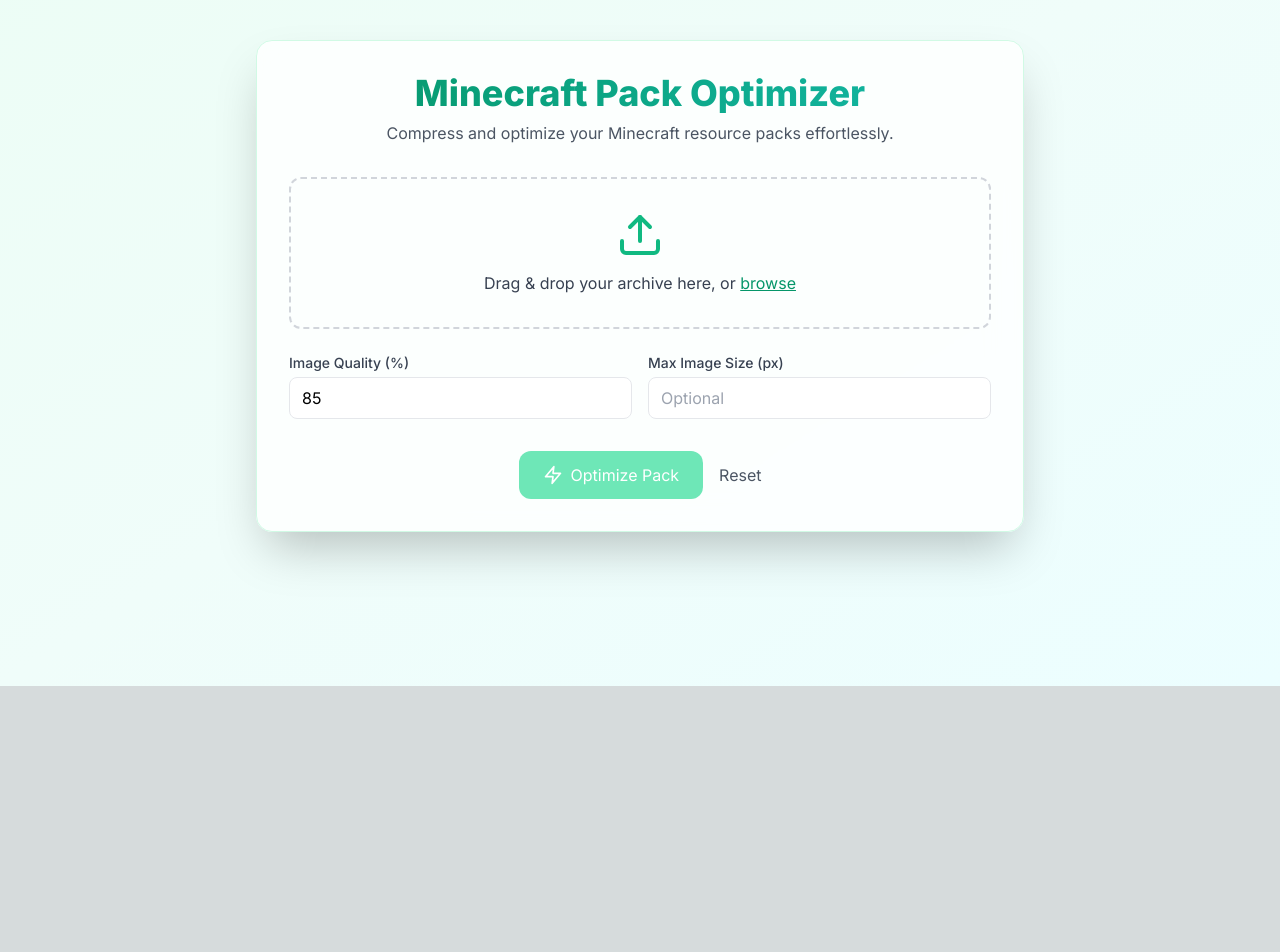
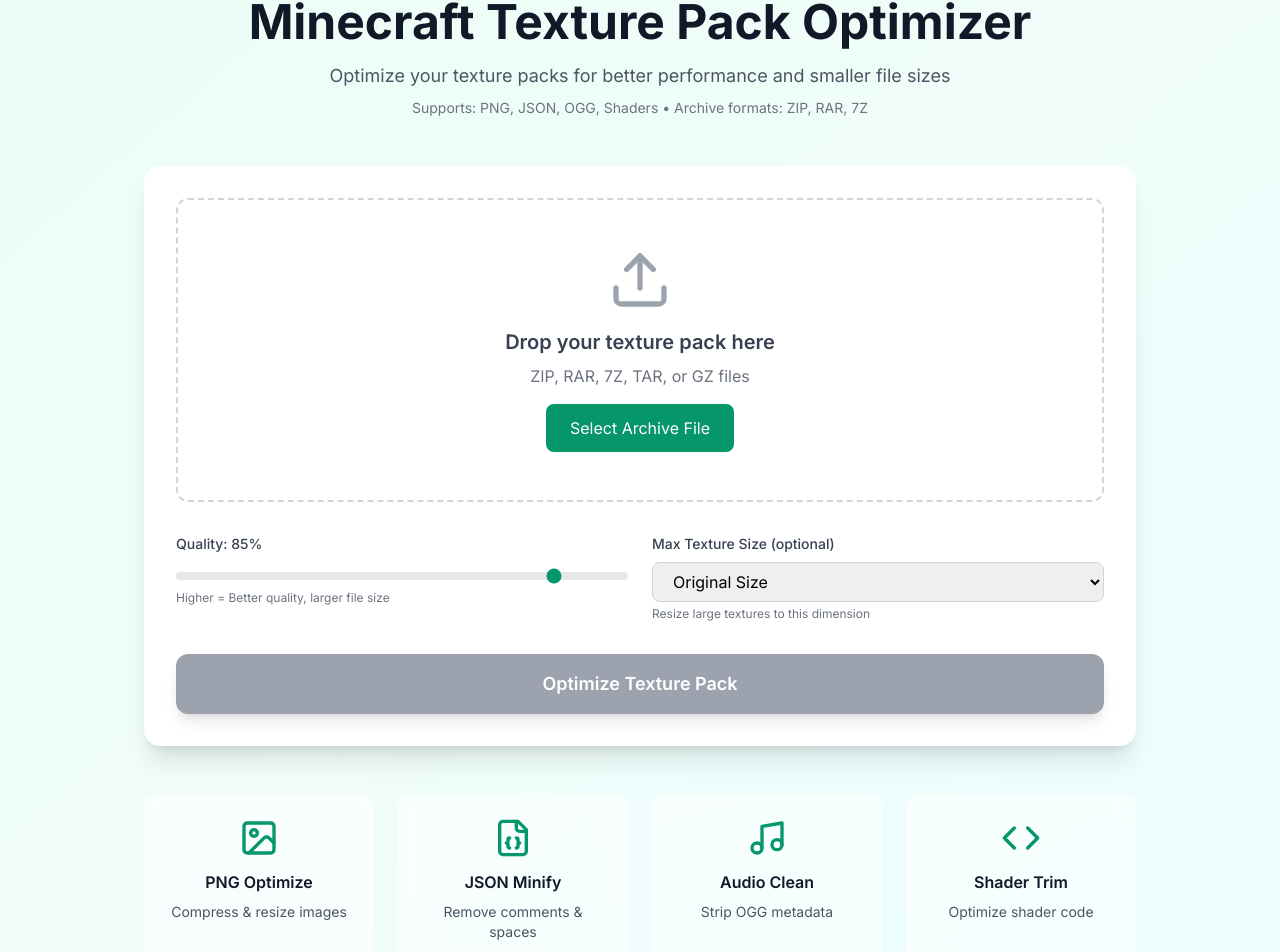
Before and after one commit to PickoCore/Khaizen-Frontend, a Next.js app: page / in a window 1280 px wide. Shown: the part 114-1066 px from the top of the page. Before the commit the page ends 800 px from the top, so only its background shows below. Built offline with nearby package versions, Linux system fonts and the light colour scheme.

Commit message:
Update page.tsx

```diff
--- a/app/page.tsx
+++ b/app/page.tsx
@@ -38,14 +38,13 @@
   const [downloadFilename, setDownloadFilename] = useState<string>('');
   const [error, setError] = useState<string | null>(null);
   const [dragActive, setDragActive] = useState(false);
-  const [downloadUrl, setDownloadUrl] = useState<string | null>(null); // ✅ FIX
 
   const handleDrag = useCallback((e: React.DragEvent) => {
     e.preventDefault();
     e.stopPropagation();
-    if (e.type === 'dragenter' || e.type === 'dragover') {
+    if (e.type === "dragenter" || e.type === "dragover") {
       setDragActive(true);
-    } else if (e.type === 'dragleave') {
+    } else if (e.type === "dragleave") {
       setDragActive(false);
     }
   }, []);
@@ -103,7 +102,6 @@
     setStats(null);
     setDownloadBlob(null);
     setDownloadFilename('');
-    setDownloadUrl(null);
 
     const formData = new FormData();
     formData.append('file', file);
@@ -117,16 +115,30 @@
     }
 
     try {
+      // Extended timeout for large files (5 minutes)
+      const controller = new AbortController();
+      const timeoutId = setTimeout(() => controller.abort(), 300000);
+
       const response = await fetch(`${API_URL}/optimize?${params}`, {
         method: 'POST',
         body: formData,
+        signal: controller.signal,
       });
 
+      clearTimeout(timeoutId);
+
       if (!response.ok) {
+        let errorMessage = 'Optimization failed';
+        try {
           const errorData = await response.json();
-        throw new Error(errorData.detail || 'Optimization failed');
+          errorMessage = errorData.detail || errorMessage;
+        } catch {
+          errorMessage = `Server error: ${response.status}`;
+        }
+        throw new Error(errorMessage);
       }
 
+      // Extract stats from headers
       const headers = response.headers;
       const fileTypesStr = headers.get('X-File-Types');
       const fileTypes = fileTypesStr ? JSON.parse(fileTypesStr) : {};
@@ -139,41 +151,58 @@
         optimizedFiles: parseInt(headers.get('X-Optimized-Files') || '0'),
         bytesSaved: parseInt(headers.get('X-Bytes-Saved') || '0'),
         actualBytesSaved: parseInt(headers.get('X-Actual-Bytes-Saved') || '0'),
-        fileTypes: fileTypes,
+        fileTypes: fileTypes
       };
 
       setStats(optimizationStats);
 
+      // Get filename from Content-Disposition header
       const contentDisposition = headers.get('Content-Disposition');
       let filename = 'optimized_pack.zip';
       if (contentDisposition) {
-        const filenameMatch = contentDisposition.match(/filename="?(.+)"?/i);
-        if (filenameMatch) filename = filenameMatch[1];
+        const filenameMatch = contentDisposition.match(/filename[^;=\n]*=((['"]).*?\2|[^;\n]*)/);
+        if (filenameMatch && filenameMatch[1]) {
+          filename = filenameMatch[1].replace(/['"]/g, '');
+        }
       }
       setDownloadFilename(filename);
 
+      // Store blob for download
       const blob = await response.blob();
+
+      // Verify blob has content
+      if (blob.size === 0) {
+        throw new Error('Downloaded file is empty');
+      }
+
       setDownloadBlob(blob);
 
-      // ✅ FIX — generate and store download URL
-      const url = window.URL.createObjectURL(blob);
-      setDownloadUrl(url);
     } catch (err) {
-      setError(err instanceof Error ? err.message : 'An error occurred');
+      if (err instanceof Error) {
+        if (err.name === 'AbortError') {
+          setError('Request timeout - file is too large or server is busy. Please try again.');
+        } else {
+          setError(err.message);
+        }
+      } else {
+        setError('An unexpected error occurred');
+      }
+      console.error('Optimization error:', err);
     } finally {
       setIsProcessing(false);
     }
   };
 
   const handleDownload = () => {
-    if (downloadUrl && downloadFilename) {
+    if (downloadBlob && downloadFilename) {
+      const url = window.URL.createObjectURL(downloadBlob);
       const a = document.createElement('a');
-      a.href = downloadUrl;
+      a.href = url;
       a.download = downloadFilename;
       document.body.appendChild(a);
       a.click();
       document.body.removeChild(a);
-      window.URL.revokeObjectURL(downloadUrl);
+      window.URL.revokeObjectURL(url);
     }
   };
 
@@ -183,133 +212,311 @@
     setDownloadBlob(null);
     setDownloadFilename('');
     setError(null);
-    setDownloadUrl(null);
   };
 
   return (
-    <main className="min-h-screen bg-gradient-to-br from-emerald-50 via-teal-50 to-cyan-50 flex flex-col items-center justify-center p-6">
-      <div className="bg-white/80 backdrop-blur-lg shadow-2xl rounded-2xl p-8 w-full max-w-3xl transition-all duration-300 border border-emerald-100">
-        <div className="text-center mb-8">
-          <h1 className="text-4xl font-extrabold bg-gradient-to-r from-emerald-600 to-teal-500 bg-clip-text text-transparent">
-            Minecraft Pack Optimizer
+    <main className="min-h-screen bg-gradient-to-br from-emerald-50 via-teal-50 to-cyan-50">
+      <div className="container mx-auto px-4 py-12 max-w-5xl">
+        {/* Header */}
+        <div className="text-center mb-12">
+          <div className="flex items-center justify-center mb-4">
+            <Zap className="w-12 h-12 text-emerald-600" />
+          </div>
+          <h1 className="text-5xl font-bold text-gray-900 mb-4">
+            Minecraft Texture Pack Optimizer
           </h1>
-          <p className="text-gray-600 mt-2">
-            Compress and optimize your Minecraft resource packs effortlessly.
+          <p className="text-gray-600 text-lg mb-2">
+            Optimize your texture packs for better performance and smaller file sizes
+          </p>
+          <p className="text-sm text-gray-500">
+            Supports: PNG, JSON, OGG, Shaders • Archive formats: ZIP, RAR, 7Z
           </p>
         </div>
 
+        {/* Main Card */}
+        <div className="bg-white rounded-2xl shadow-xl p-8 mb-8">
+          {/* Upload Area */}
           <div
+            className={`border-2 border-dashed rounded-xl p-12 text-center transition-all ${
+              dragActive
+                ? 'border-emerald-500 bg-emerald-50'
+                : 'border-gray-300 hover:border-emerald-400'
+            }`}
             onDragEnter={handleDrag}
             onDragLeave={handleDrag}
             onDragOver={handleDrag}
             onDrop={handleDrop}
-          className={`border-2 border-dashed rounded-xl p-8 text-center transition-all cursor-pointer ${
-            dragActive
-              ? 'border-emerald-500 bg-emerald-50'
-              : 'border-gray-300 hover:border-emerald-400'
-          }`}
           >
-          <input type="file" accept=".zip,.rar,.7z,.tar,.gz" onChange={handleFileChange} className="hidden" id="file-upload" />
-          <label htmlFor="file-upload" className="flex flex-col items-center justify-center space-y-3">
-            <Upload className="w-12 h-12 text-emerald-500" />
-            <span className="text-gray-700">
-              {file ? (
-                <span className="font-medium text-emerald-600">{file.name}</span>
-              ) : (
-                <>
-                  Drag & drop your archive here, or <span className="text-emerald-600 underline">browse</span>
-                </>
+            <Upload className="w-16 h-16 text-gray-400 mx-auto mb-4" />
+            <h3 className="text-xl font-semibold text-gray-700 mb-2">
+              {file ? file.name : 'Drop your texture pack here'}
+            </h3>
+            <p className="text-gray-500 mb-4">ZIP, RAR, 7Z, TAR, or GZ files</p>
+            <input
+              type="file"
+              accept=".zip,.rar,.7z,.tar,.gz"
+              onChange={handleFileChange}
+              className="hidden"
+              id="file-upload"
+            />
+            <label
+              htmlFor="file-upload"
+              className="inline-block px-6 py-3 bg-emerald-600 text-white rounded-lg hover:bg-emerald-700 cursor-pointer transition-colors"
+            >
+              Select Archive File
+            </label>
+            {file && (
+              <p className="mt-4 text-sm text-gray-600">
+                Size: {formatBytes(file.size)}
+              </p>
             )}
-            </span>
-          </label>
           </div>
 
-        {error && <p className="text-red-500 text-sm mt-3 text-center">{error}</p>}
-
-        <div className="mt-6 grid grid-cols-1 sm:grid-cols-2 gap-4">
+          {/* Options */}
+          <div className="grid md:grid-cols-2 gap-6 mt-8">
             <div>
-            <label className="block text-sm font-medium text-gray-700">Image Quality (%)</label>
+              <label className="block text-sm font-medium text-gray-700 mb-2">
+                Quality: {quality}%
+              </label>
               <input
-              type="number"
+                type="range"
                 min="1"
                 max="100"
                 value={quality}
                 onChange={(e) => setQuality(parseInt(e.target.value))}
-              className="mt-1 w-full border rounded-lg px-3 py-2 focus:outline-none focus:ring-2 focus:ring-emerald-500"
+                className="w-full h-2 bg-gray-200 rounded-lg appearance-none cursor-pointer accent-emerald-600"
               />
+              <p className="text-xs text-gray-500 mt-1">
+                Higher = Better quality, larger file size
+              </p>
             </div>
+
             <div>
-            <label className="block text-sm font-medium text-gray-700">Max Image Size (px)</label>
-            <input
-              type="number"
-              placeholder="Optional"
+              <label className="block text-sm font-medium text-gray-700 mb-2">
+                Max Texture Size (optional)
+              </label>
+              <select
                 value={maxSize}
                 onChange={(e) => setMaxSize(e.target.value)}
-              className="mt-1 w-full border rounded-lg px-3 py-2 focus:outline-none focus:ring-2 focus:ring-emerald-500"
-            />
+                className="w-full px-4 py-2 border border-gray-300 rounded-lg focus:ring-2 focus:ring-emerald-500 focus:border-transparent"
+              >
+                <option value="">Original Size</option>
+                <option value="16">16x16 pixels</option>
+                <option value="32">32x32 pixels</option>
+                <option value="64">64x64 pixels</option>
+                <option value="128">128x128 pixels</option>
+                <option value="256">256x256 pixels</option>
+              </select>
+              <p className="text-xs text-gray-500 mt-1">
+                Resize large textures to this dimension
+              </p>
             </div>
           </div>
 
-        <div className="flex justify-center mt-8 space-x-4">
+          {/* Error Message */}
+          {error && (
+            <div className="mt-6 p-4 bg-red-50 border border-red-200 rounded-lg text-red-700">
+              {error}
+            </div>
+          )}
+
+          {/* Action Button */}
           <button
             onClick={handleOptimize}
-            disabled={isProcessing || !file}
-            className={`flex items-center space-x-2 px-6 py-3 rounded-xl text-white transition-all ${
-              isProcessing || !file
-                ? 'bg-emerald-300 cursor-not-allowed'
-                : 'bg-emerald-500 hover:bg-emerald-600'
-            }`}
+            disabled={!file || isProcessing}
+            className="w-full mt-8 px-6 py-4 bg-gradient-to-r from-emerald-600 to-teal-600 text-white rounded-xl font-semibold text-lg hover:from-emerald-700 hover:to-teal-700 disabled:from-gray-400 disabled:to-gray-400 disabled:cursor-not-allowed transition-all shadow-lg hover:shadow-xl"
           >
-            <Zap className="w-5 h-5" />
-            <span>{isProcessing ? 'Optimizing...' : 'Optimize Pack'}</span>
-          </button>
-          <button onClick={resetForm} className="text-gray-600 hover:text-gray-900 transition-colors">
-            Reset
+            {isProcessing ? (
+              <span className="flex items-center justify-center">
+                <svg className="animate-spin -ml-1 mr-3 h-5 w-5 text-white" fill="none" viewBox="0 0 24 24">
+                  <circle className="opacity-25" cx="12" cy="12" r="10" stroke="currentColor" strokeWidth="4"></circle>
+                  <path className="opacity-75" fill="currentColor" d="M4 12a8 8 0 018-8V0C5.373 0 0 5.373 0 12h4zm2 5.291A7.962 7.962 0 014 12H0c0 3.042 1.135 5.824 3 7.938l3-2.647z"></path>
+                </svg>
+                Optimizing...
+              </span>
+            ) : (
+              'Optimize Texture Pack'
+            )}
           </button>
         </div>
 
+        {/* Results */}
         {stats && (
-          <div className="mt-10 bg-emerald-50 border border-emerald-100 rounded-xl p-6">
-            <h2 className="text-lg font-bold text-emerald-700 mb-3 flex items-center">
-              <CheckCircle className="w-5 h-5 mr-2 text-emerald-500" />
-              Optimization Summary
+          <div className="bg-white rounded-2xl shadow-xl p-8">
+            <div className="flex items-center mb-6">
+              <CheckCircle className="w-8 h-8 text-green-600 mr-3" />
+              <h2 className="text-2xl font-bold text-gray-900">
+                Optimization Complete!
               </h2>
-            <ul className="text-gray-700 space-y-1">
-              <li>Original Size: <strong>{formatBytes(stats.originalSize)}</strong></li>
-              <li>Optimized Size: <strong>{formatBytes(stats.optimizedSize)}</strong></li>
-              <li>Files Optimized: <strong>{stats.optimizedFiles}/{stats.totalFiles}</strong></li>
-              <li>Bytes Saved: <strong>{formatBytes(stats.actualBytesSaved)}</strong></li>
-            </ul>
+            </div>
 
-            <div className="mt-5 flex flex-wrap gap-3">
-              {Object.entries(stats.fileTypes).map(([type, info]) => (
-                <div
-                  key={type}
-                  className="flex items-center bg-white border rounded-lg px-4 py-2 shadow-sm text-sm text-gray-700"
+            {/* Main Stats */}
+            <div className="grid md:grid-cols-3 gap-6 mb-8">
+              <div className="bg-gradient-to-br from-blue-50 to-blue-100 p-6 rounded-xl">
+                <FileArchive className="w-8 h-8 text-blue-600 mb-2" />
+                <p className="text-sm text-gray-600 mb-1">Files Processed</p>
+                <p className="text-3xl font-bold text-gray-900">
+                  {stats.optimizedFiles}/{stats.totalFiles}
+                </p>
+              </div>
+
+              <div className="bg-gradient-to-br from-purple-50 to-purple-100 p-6 rounded-xl">
+                <Download className="w-8 h-8 text-purple-600 mb-2" />
+                <p className="text-sm text-gray-600 mb-1">Size Reduced</p>
+                <p className="text-3xl font-bold text-gray-900">
+                  {stats.compressionRatio}%
+                </p>
+              </div>
+
+              <div className="bg-gradient-to-br from-green-50 to-green-100 p-6 rounded-xl">
+                <Zap className="w-8 h-8 text-green-600 mb-2" />
+                <p className="text-sm text-gray-600 mb-1">New Size</p>
+                <p className="text-3xl font-bold text-gray-900">
+                  {formatBytes(stats.optimizedSize)}
+                </p>
+                <p className="text-xs text-gray-500 mt-1">
+                  from {formatBytes(stats.originalSize)}
+                </p>
+              </div>
+            </div>
+
+            {/* Detailed File Type Stats */}
+            <div className="mb-8">
+              <h3 className="text-lg font-semibold text-gray-900 mb-4">Optimization Details</h3>
+              <div className="grid md:grid-cols-2 lg:grid-cols-4 gap-4">
+                {/* PNG Stats */}
+                <div className="bg-gradient-to-br from-pink-50 to-pink-100 p-4 rounded-lg">
+                  <div className="flex items-center mb-2">
+                    <ImageIcon className="w-5 h-5 text-pink-600 mr-2" />
+                    <span className="font-semibold text-gray-900">PNG Images</span>
+                  </div>
+                  <p className="text-sm text-gray-600">
+                    {stats.fileTypes.png.optimized} of {stats.fileTypes.png.count} optimized
+                  </p>
+                  <p className="text-xs text-gray-500 mt-1">
+                    Saved: {formatBytes(stats.fileTypes.png.saved)}
+                  </p>
+                </div>
+
+                {/* JSON Stats */}
+                <div className="bg-gradient-to-br from-yellow-50 to-yellow-100 p-4 rounded-lg">
+                  <div className="flex items-center mb-2">
+                    <FileJson className="w-5 h-5 text-yellow-600 mr-2" />
+                    <span className="font-semibold text-gray-900">JSON Files</span>
+                  </div>
+                  <p className="text-sm text-gray-600">
+                    {stats.fileTypes.json.optimized} of {stats.fileTypes.json.count} optimized
+                  </p>
+                  <p className="text-xs text-gray-500 mt-1">
+                    Saved: {formatBytes(stats.fileTypes.json.saved)}
+                  </p>
+                </div>
+
+                {/* OGG Stats */}
+                <div className="bg-gradient-to-br from-indigo-50 to-indigo-100 p-4 rounded-lg">
+                  <div className="flex items-center mb-2">
+                    <Music className="w-5 h-5 text-indigo-600 mr-2" />
+                    <span className="font-semibold text-gray-900">Audio (OGG)</span>
+                  </div>
+                  <p className="text-sm text-gray-600">
+                    {stats.fileTypes.ogg.optimized} of {stats.fileTypes.ogg.count} optimized
+                  </p>
+                  <p className="text-xs text-gray-500 mt-1">
+                    Saved: {formatBytes(stats.fileTypes.ogg.saved)}
+                  </p>
+                </div>
+
+                {/* Shader Stats */}
+                <div className="bg-gradient-to-br from-cyan-50 to-cyan-100 p-4 rounded-lg">
+                  <div className="flex items-center mb-2">
+                    <Code className="w-5 h-5 text-cyan-600 mr-2" />
+                    <span className="font-semibold text-gray-900">Shaders</span>
+                  </div>
+                  <p className="text-sm text-gray-600">
+                    {stats.fileTypes.shader.optimized} of {stats.fileTypes.shader.count} optimized
+                  </p>
+                  <p className="text-xs text-gray-500 mt-1">
+                    Saved: {formatBytes(stats.fileTypes.shader.saved)}
+                  </p>
+                </div>
+              </div>
+
+              {stats.fileTypes.other.count > 0 && (
+                <p className="text-sm text-gray-500 mt-4">
+                  + {stats.fileTypes.other.count} other files (no optimization needed)
+                </p>
+              )}
+            </div>
+
+            {/* Savings Summary */}
+            <div className="bg-gradient-to-r from-emerald-50 to-teal-50 p-6 rounded-xl mb-6">
+              <h4 className="font-semibold text-gray-900 mb-2">Total Savings</h4>
+              <div className="grid md:grid-cols-2 gap-4 text-sm">
+                <div>
+                  <p className="text-gray-600">From file optimization:</p>
+                  <p className="text-xl font-bold text-emerald-600">
+                    {formatBytes(stats.bytesSaved)}
+                  </p>
+                </div>
+                <div>
+                  <p className="text-gray-600">Total size reduction:</p>
+                  <p className="text-xl font-bold text-emerald-600">
+                    {formatBytes(stats.actualBytesSaved)}
+                  </p>
+                </div>
+              </div>
+            </div>
+
+            {/* Action Buttons */}
+            <div className="flex gap-4">
+              <button
+                onClick={handleDownload}
+                disabled={!downloadBlob}
+                className="flex-1 px-6 py-3 bg-gradient-to-r from-green-600 to-emerald-600 text-white rounded-xl font-semibold hover:from-green-700 hover:to-emerald-700 transition-all shadow-lg hover:shadow-xl disabled:from-gray-400 disabled:to-gray-400 disabled:cursor-not-allowed"
               >
-                  {type === 'png' && <ImageIcon className="w-4 h-4 mr-2 text-emerald-500" />}
-                  {type === 'json' && <FileJson className="w-4 h-4 mr-2 text-emerald-500" />}
-                  {type === 'ogg' && <Music className="w-4 h-4 mr-2 text-emerald-500" />}
-                  {type === 'shader' && <Code className="w-4 h-4 mr-2 text-emerald-500" />}
-                  {type === 'other' && <FileArchive className="w-4 h-4 mr-2 text-emerald-500" />}
-                  <span className="capitalize">{type}</span>: {info.count}
-                </div>
-              ))}
+                Download Optimized Pack
+              </button>
+              <button
+                onClick={resetForm}
+                className="px-6 py-3 bg-gray-200 text-gray-700 rounded-xl font-semibold hover:bg-gray-300 transition-colors"
+              >
+                New Optimization
+              </button>
             </div>
           </div>
         )}
 
-        {downloadBlob && (
-          <div className="mt-8 text-center">
-            <button
-              onClick={handleDownload}
-              className="inline-flex items-center space-x-2 bg-emerald-500 hover:bg-emerald-600 text-white px-6 py-3 rounded-xl shadow-md transition-all"
-            >
-              <Download className="w-5 h-5" />
-              <span>Download Optimized Pack</span>
-            </button>
+        {/* Features */}
+        <div className="mt-12 grid md:grid-cols-4 gap-6 text-center">
+          <div className="bg-white/50 backdrop-blur p-6 rounded-xl">
+            <ImageIcon className="w-10 h-10 text-emerald-600 mx-auto mb-3" />
+            <h3 className="font-semibold text-gray-900 mb-2">PNG Optimize</h3>
+            <p className="text-sm text-gray-600">
+              Compress & resize images
+            </p>
           </div>
-        )}
+          <div className="bg-white/50 backdrop-blur p-6 rounded-xl">
+            <FileJson className="w-10 h-10 text-emerald-600 mx-auto mb-3" />
+            <h3 className="font-semibold text-gray-900 mb-2">JSON Minify</h3>
+            <p className="text-sm text-gray-600">
+              Remove comments & spaces
+            </p>
+          </div>
+          <div className="bg-white/50 backdrop-blur p-6 rounded-xl">
+            <Music className="w-10 h-10 text-emerald-600 mx-auto mb-3" />
+            <h3 className="font-semibold text-gray-900 mb-2">Audio Clean</h3>
+            <p className="text-sm text-gray-600">
+              Strip OGG metadata
+            </p>
+          </div>
+          <div className="bg-white/50 backdrop-blur p-6 rounded-xl">
+            <Code className="w-10 h-10 text-emerald-600 mx-auto mb-3" />
+            <h3 className="font-semibold text-gray-900 mb-2">Shader Trim</h3>
+            <p className="text-sm text-gray-600">
+              Optimize shader code
+            </p>
+          </div>
+        </div>
       </div>
     </main>
   );
```
Lines whose indentation alone changed are shown as unchanged.
